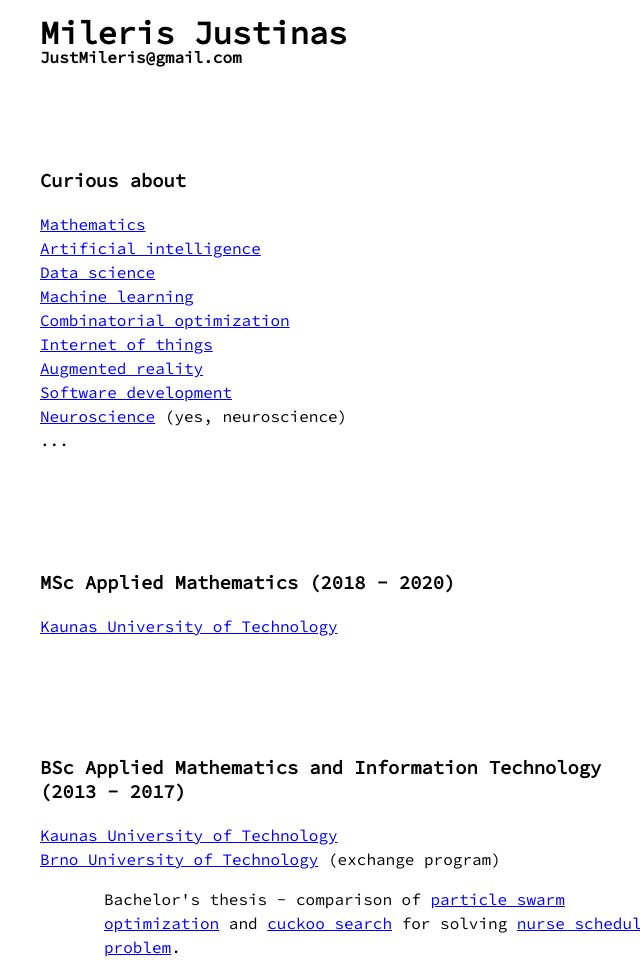
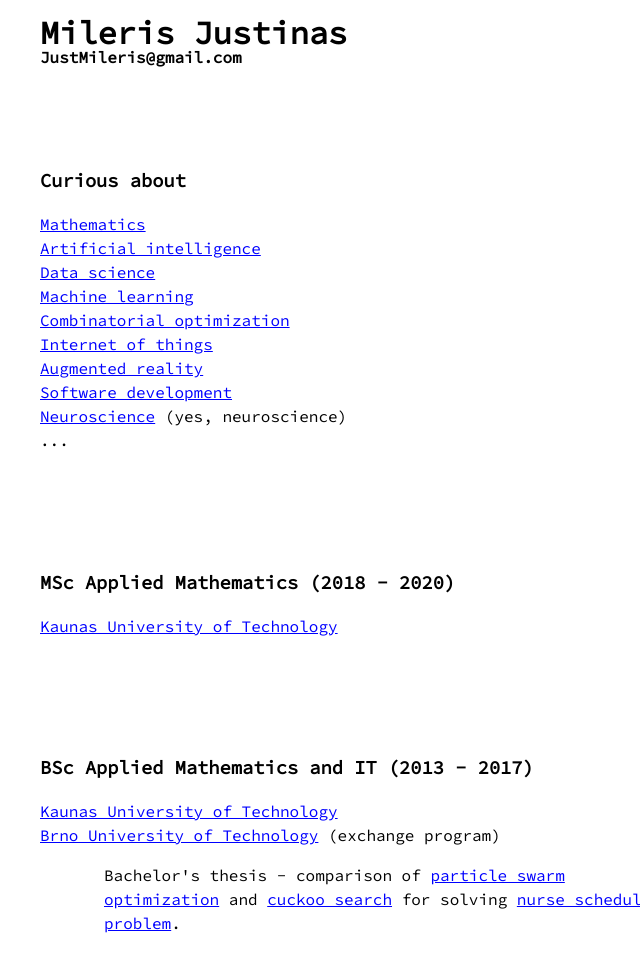
Before and after one commit to Justmileris/m-j, a plain HTML site: page index.html in a window 1280 px wide. Shown: the top 962 px of the page, without its empty margins (280-920 px from the left). Drawn offline with Linux system fonts and the light colour scheme.

Commit message:
Update index.html

```diff
--- a/index.html
+++ b/index.html
@@ -28,7 +28,7 @@
       <ul>
          <li><a href="https://ktu.edu/">Kaunas University of Technology</a></li>
       </ul>
-      <h3 class="bsc">BSc Applied Mathematics and Information Technology (2013 - 2017)</h3>
+      <h3 class="bsc">BSc Applied Mathematics and IT (2013 - 2017)</h3>
       <ul class="universities">
          <li><a href="https://ktu.edu/">Kaunas University of Technology</a></li>
          <li><a href="https://www.vutbr.cz/en/">Brno University of Technology</a> (exchange program)</li>
```
